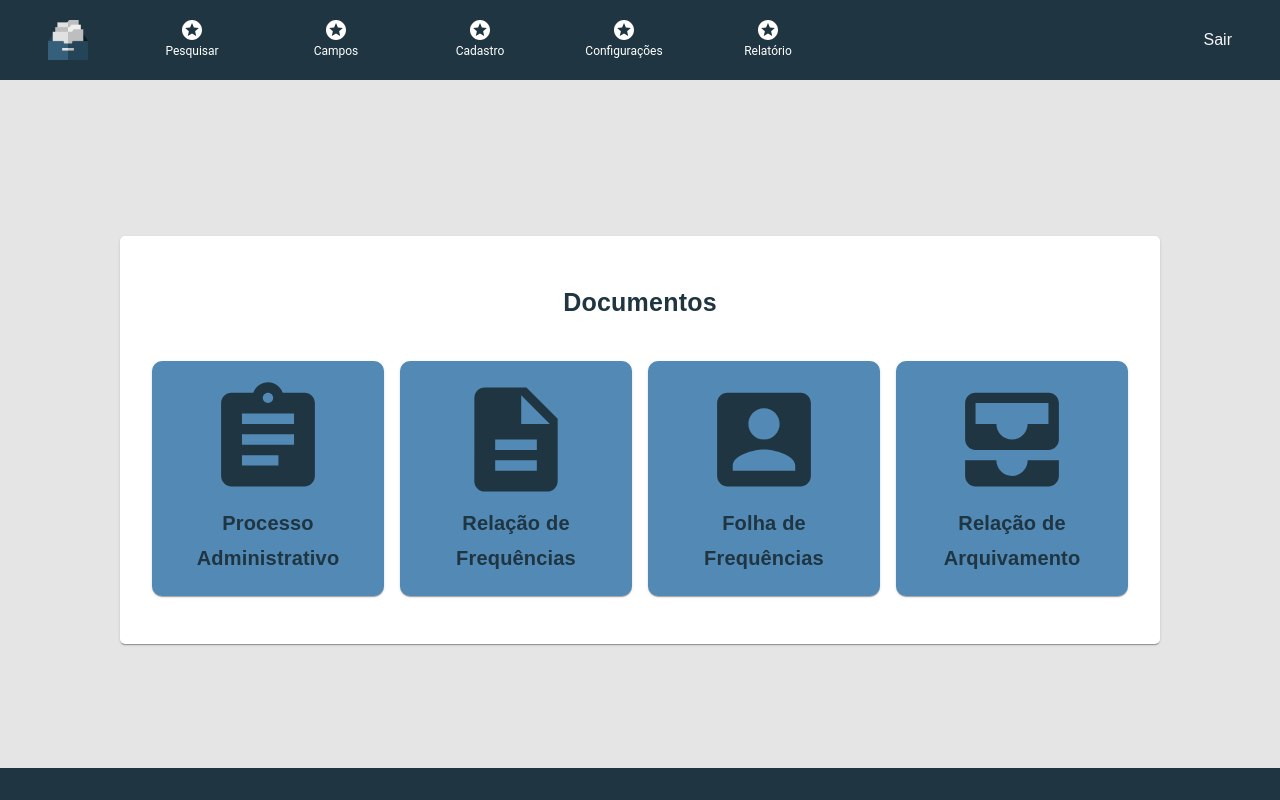
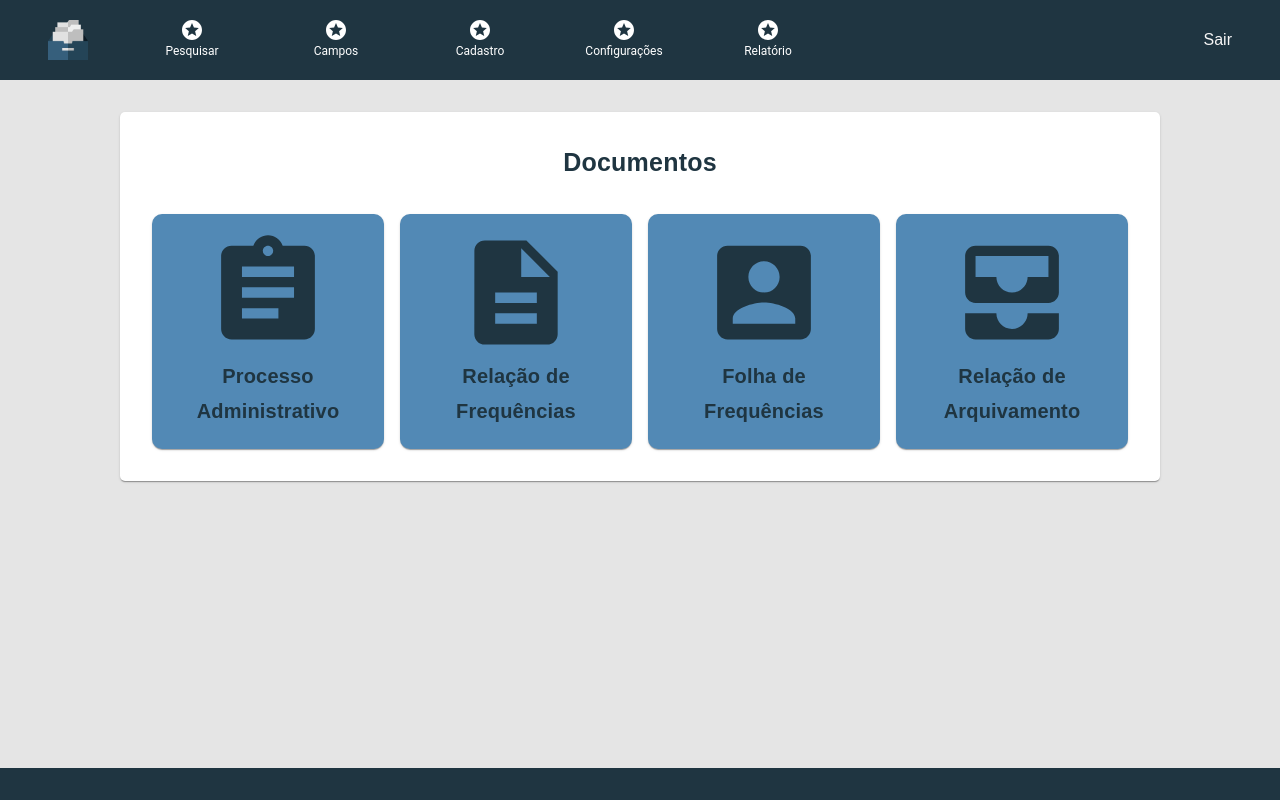
Before and after one commit to fga-eps-mds/2021.2-SysArq-Frontend, a React (Create React App) app in the folder sysarq/: page /documents in a window 1280 px wide. Built offline with nearby package versions, Linux system fonts and the light colour scheme; no server answers.

Commit message:
Ajustes de estilo

```diff
--- a/sysarq/src/pages/components/Actions/DocumentsCreate.js
+++ b/sysarq/src/pages/components/Actions/DocumentsCreate.js
@@ -14,7 +14,7 @@ import MuiLink from "@material-ui/core/Link";
 
 const useStyles = makeStyles((theme) => ({
 	box: {
-		paddingTop: theme.spacing(5),
+		paddingTop: theme.spacing(4),
 
 		display: "flex",
 		height: "100%",
--- a/sysarq/src/pages/components/Container/DocumentsContainer.js
+++ b/sysarq/src/pages/components/Container/DocumentsContainer.js
@@ -20,17 +20,16 @@ import "date-fns";
 
 const useStyles = makeStyles((theme) => ({
 	container: {
-		paddingTop: theme.spacing(2),
-		paddingBottom: theme.spacing(2),
+		paddingTop: theme.spacing(4),
+		paddingBottom: theme.spacing(4),
 
 		width: "85%",
-		margin: "auto",
 		textAlign: "center",
 	},
 
 	card: {
-		paddingTop: theme.spacing(6),
-		paddingBottom: theme.spacing(6),
+		paddingTop: theme.spacing(4),
+		paddingBottom: theme.spacing(4),
 		paddingLeft: theme.spacing(4),
 		paddingRight: theme.spacing(4),
 
@@ -40,7 +39,7 @@ const useStyles = makeStyles((theme) => ({
 	},
 
 	title: {
-		paddingBottom: theme.spacing(5),
+		paddingBottom: theme.spacing(4),
 
 		color: "#1f3541",
 		fontSize: "25px",
```
